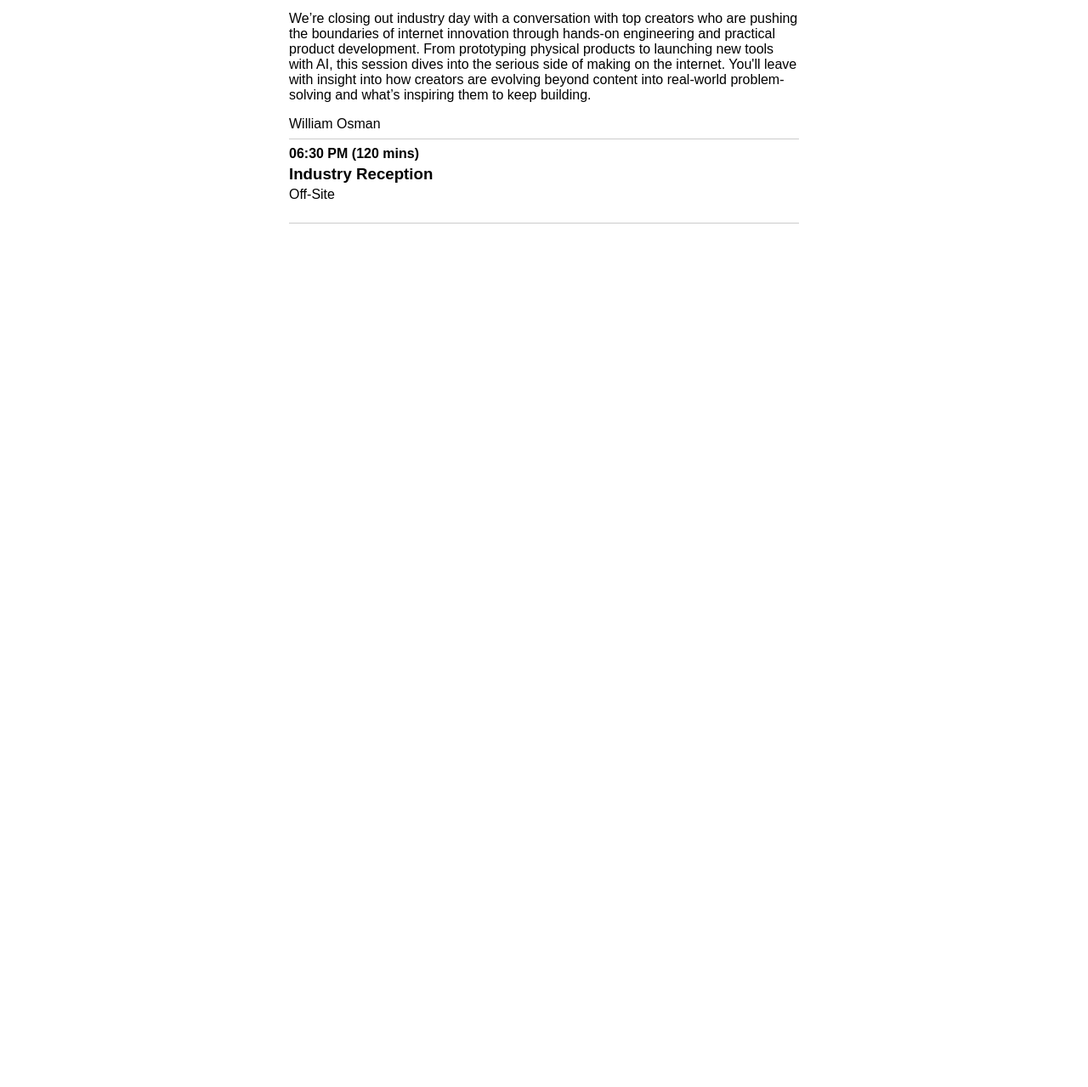
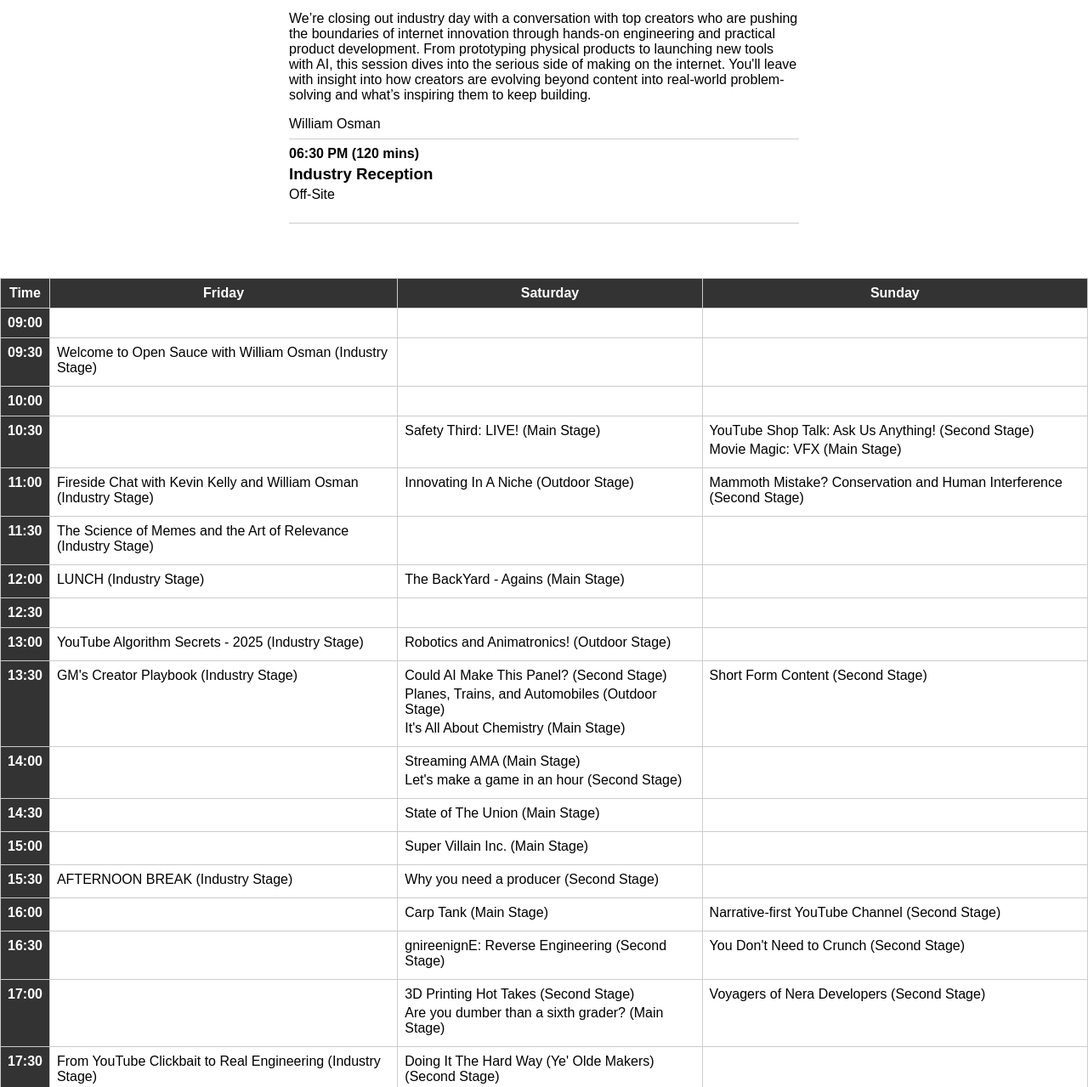
Before and after one commit to esthertomykarazawa/testeesther, a plain HTML site: page docs/index.html in a window 1280 px wide. Shown: the part 5175-6454 px from the top of the page at 85% size. Before the commit the page ends 5470 px from the top, so only its background shows below. Drawn offline with Linux system fonts and the light colour scheme.

Commit message:
Add calendar view to schedule

```diff
--- a/docs/index.html
+++ b/docs/index.html
@@ -17,6 +17,7 @@
 <button data-day="Sunday">Sunday, July 27</button>
 </nav>
 <section id="content"></section>
+<section id="calendar"></section>
 <script src="main.js"></script>
 </body>
 </html>
--- a/docs/main.js
+++ b/docs/main.js
@@ -3,6 +3,7 @@
   const response = await fetch('opensauce_schedule.json');
   const data = await response.json();
   const content = document.getElementById('content');
+  const calendar = document.getElementById('calendar');
   const tabs = document.querySelectorAll('#tabs button');
 
   function render(day) {
@@ -30,6 +31,68 @@
   });
 
   render('Friday');
+  renderCalendar(data);
+}
+
+function parseTo24h(t) {
+  const [time, mer] = t.split(' ');
+  let [h, m] = time.split(':');
+  h = parseInt(h, 10);
+  if (mer === 'PM' && h !== 12) h += 12;
+  if (mer === 'AM' && h === 12) h = 0;
+  return `${h.toString().padStart(2, '0')}:${m}`;
+}
+
+function renderCalendar(data) {
+  const days = ['Friday', 'Saturday', 'Sunday'];
+  const slots = [];
+  for (let h = 9; h <= 17; h++) {
+    slots.push(`${h.toString().padStart(2, '0')}:00`);
+    slots.push(`${h.toString().padStart(2, '0')}:30`);
+  }
+  slots.push('18:00');
+
+  const map = {};
+  days.forEach(d => (map[d] = {}));
+  days.forEach(day => {
+    data[day].forEach(ev => {
+      const slot = parseTo24h(ev.time);
+      if (!map[day][slot]) map[day][slot] = [];
+      map[day][slot].push(ev);
+    });
+  });
+
+  const table = document.createElement('table');
+  table.id = 'calendar-table';
+  const thead = document.createElement('thead');
+  thead.innerHTML = '<tr><th>Time</th><th>Friday</th><th>Saturday</th><th>Sunday</th></tr>';
+  table.appendChild(thead);
+  const tbody = document.createElement('tbody');
+
+  slots.forEach(slot => {
+    const tr = document.createElement('tr');
+    const th = document.createElement('th');
+    th.textContent = slot;
+    tr.appendChild(th);
+    days.forEach(day => {
+      const td = document.createElement('td');
+      const events = map[day][slot];
+      if (events) {
+        events.forEach(e => {
+          const div = document.createElement('div');
+          div.className = 'cal-event';
+          div.textContent = `${e.title} (${e.stage})`;
+          td.appendChild(div);
+        });
+      }
+      tr.appendChild(td);
+    });
+    tbody.appendChild(tr);
+  });
+  table.appendChild(tbody);
+
+  calendar.innerHTML = '';
+  calendar.appendChild(table);
 }
 
 loadSchedule();
--- a/docs/style.css
+++ b/docs/style.css
@@ -72,3 +72,29 @@
         margin: 0 auto;
     }
 }
+
+/* Calendar table */
+#calendar {
+    overflow-x: auto;
+    margin: 2em 0;
+}
+
+#calendar-table {
+    width: 100%;
+    border-collapse: collapse;
+}
+
+#calendar-table th, #calendar-table td {
+    border: 1px solid #ccc;
+    padding: 0.5em;
+    vertical-align: top;
+}
+
+#calendar-table th {
+    background: #333;
+    color: #fff;
+}
+
+.cal-event {
+    margin-bottom: 0.25em;
+}
```
